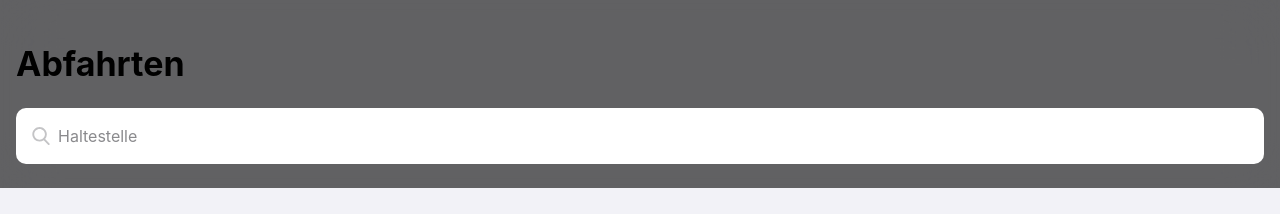
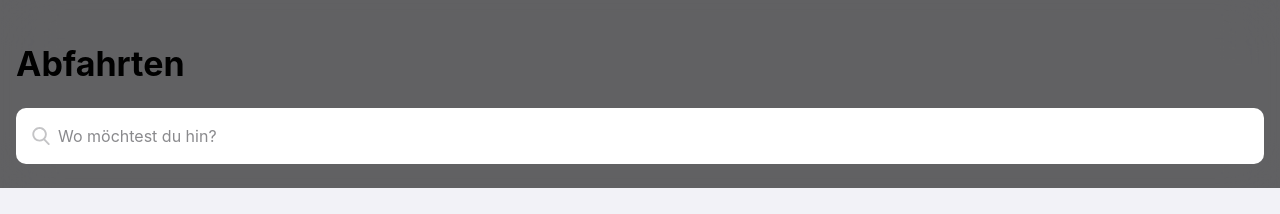
Before and after one commit to madebyfabian/public-transport-app, a Vue app: page /departures in a window 1280 px wide. Shown: the top 214 px of the page. Built offline with nearby package versions, Linux system fonts and the light colour scheme; what @sum.cumo/vue-states would draw is missing.

Commit message:
Test change

```diff
--- a/src/views/departures.view.vue
+++ b/src/views/departures.view.vue
@@ -16,7 +16,7 @@
           type="text"
           autofocus
           spellcheck="false"
-          placeholder="Haltestelle"
+          placeholder="Wo möchtest du hin?"
         />
       </div>
 
```
